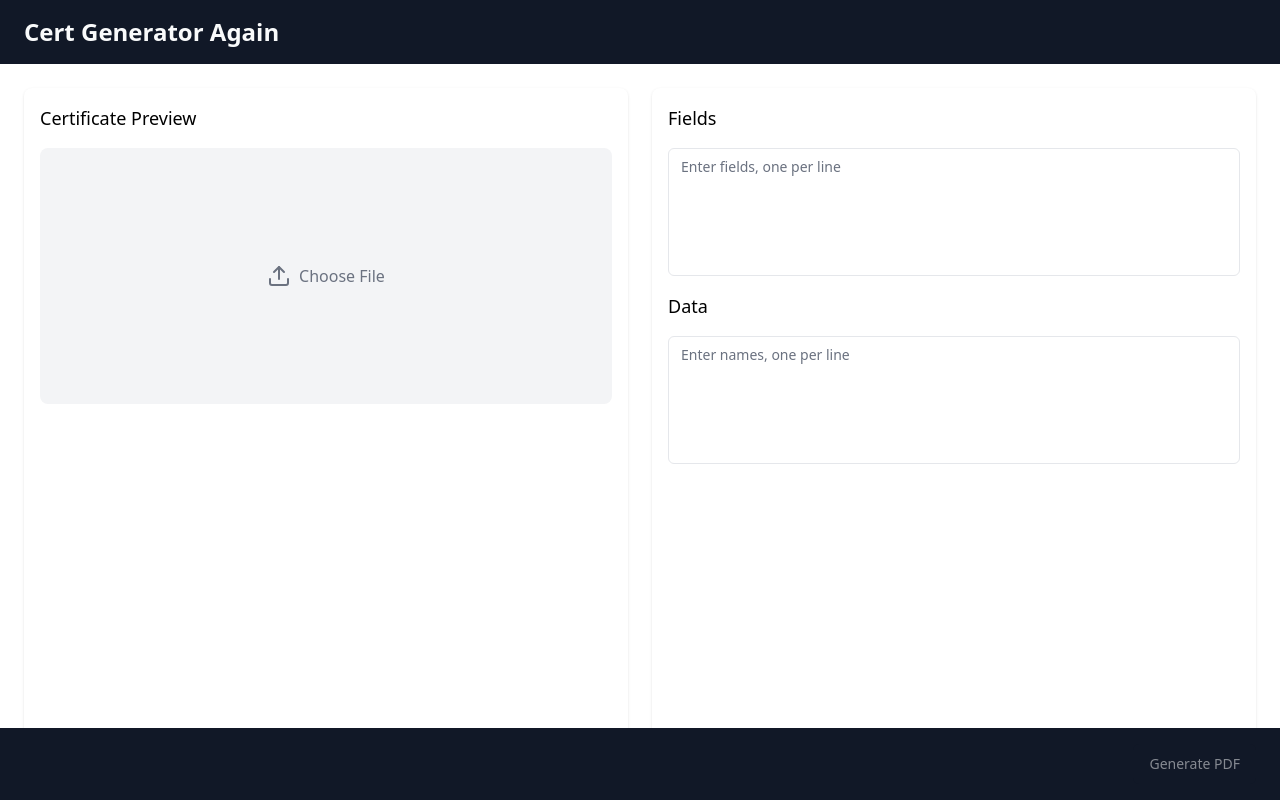
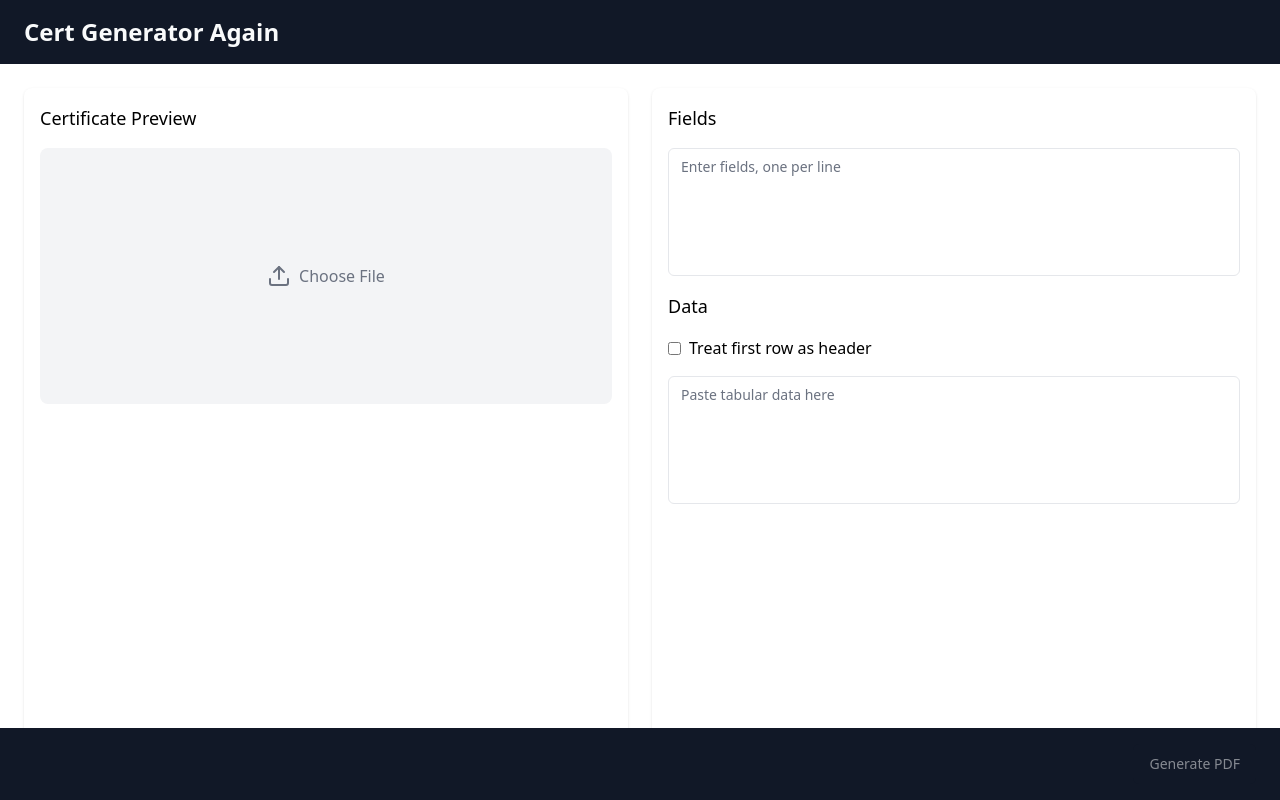
Before and after one commit to tinkertanker/bamboobot-cert-generator, a Next.js app: page / in a window 1280 px wide. Built offline with nearby package versions, Linux system fonts and the light colour scheme.

Commit message:
Added support for pasting tabular data

```diff
--- a/app/page.tsx
+++ b/app/page.tsx
@@ -1,40 +1,28 @@
-/**
- * This code was generated by v0 by Vercel.
- * @see https://v0.dev/t/nBiMnVrAaMP
- * Documentation: https://v0.dev/docs#integrating-generated-code-into-your-nextjs-app
- */
-
-/** Add fonts into your Next.js project:
-
-import { Inter } from 'next/font/google'
-
-inter({
-  subsets: ['latin'],
-  display: 'swap',
-})
-
-To read more about using these font, please visit the Next.js documentation:
-- App Directory: https://nextjs.org/docs/app/building-your-application/optimizing/fonts
-- Pages Directory: https://nextjs.org/docs/pages/building-your-application/optimizing/fonts
-**/
 "use client";
 
-import { useState } from "react";
+import { useState, useMemo, ChangeEvent } from "react";
 import { Textarea } from "@/components/ui/textarea";
 import { Button } from "@/components/ui/button";
 import Image from "next/image";
 import Spinner from "@/components/Spinner"; // Update the import path
+import { useTable, Column, ColumnInstance, HeaderGroup, Row, Cell } from "react-table"; // Import react-table
+
+interface TableData {
+  [key: string]: string;
+}
 
 export default function MainPage() {
   const [uploadedFile, setUploadedFile] = useState<File | null>(null);
   const [uploadedFileUrl, setUploadedFileUrl] = useState<string | null>(null);
-  const [names, setNames] = useState("");
-  const [isGenerating, setIsGenerating] = useState(false);
-  const [generatedPdfUrl, setGeneratedPdfUrl] = useState(null);
-  const [isLoading, setIsLoading] = useState(false); // Add loading state
-  const [fields, setFields] = useState(""); // New state for fields
+  const [names, setNames] = useState<string>("");
+  const [isGenerating, setIsGenerating] = useState<boolean>(false);
+  const [generatedPdfUrl, setGeneratedPdfUrl] = useState<string | null>(null);
+  const [isLoading, setIsLoading] = useState<boolean>(false); // Add loading state
+  const [fields, setFields] = useState<string>(""); // New state for fields
+  const [tableData, setTableData] = useState<TableData[]>([]); // Explicitly define the type for table data
+  const [isFirstRowHeader, setIsFirstRowHeader] = useState<boolean>(false); // New state for header toggle
 
-  const handleFileUpload = async (event: React.ChangeEvent<HTMLInputElement>) => {
+  const handleFileUpload = async (event: ChangeEvent<HTMLInputElement>) => {
     const file = event.target.files?.[0];
     if (file) {
       setUploadedFile(file);
@@ -59,12 +47,35 @@ export default function MainPage() {
     }
   };
 
-  const handleNamesChange = (event: React.ChangeEvent<HTMLTextAreaElement>) => {
+  const handleNamesChange = (event: ChangeEvent<HTMLTextAreaElement>) => {
     setNames(event.target.value);
   };
 
-  const handleFieldsChange = (event: React.ChangeEvent<HTMLTextAreaElement>) => {
+  const handleFieldsChange = (event: ChangeEvent<HTMLTextAreaElement>) => {
     setFields(event.target.value); // New handler for fields
+  };
+
+  const processTableData = (pastedData: string) => {
+    const rows = pastedData.split("\n").map(row => row.split("\t"));
+    const headers = isFirstRowHeader ? rows[0] : rows[0].map((_, index) => `Column ${index + 1}`);
+    const data = isFirstRowHeader ? rows.slice(1) : rows;
+    const tableData = data.map(row => {
+      const obj: TableData = {};
+      row.forEach((cell, index) => {
+        obj[headers[index]] = cell;
+      });
+      return obj;
+    });
+    setTableData(tableData);
+  };
+
+  const handleTableDataChange = (event: ChangeEvent<HTMLTextAreaElement>) => {
+    processTableData(event.target.value);
+  };
+
+  const handleHeaderToggle = () => {
+    setIsFirstRowHeader(!isFirstRowHeader);
+    processTableData(fields); // Reprocess the table data when the checkbox state changes
   };
 
   const generatePdf = async () => {
@@ -91,6 +102,19 @@ export default function MainPage() {
       setIsGenerating(false);
     }
   };
+
+  const columns: Column<TableData>[] = useMemo(
+    () => tableData.length > 0 ? Object.keys(tableData[0]).map(key => ({ Header: key, accessor: key })) : [],
+    [tableData]
+  );
+
+  const {
+    getTableProps,
+    getTableBodyProps,
+    headerGroups,
+    rows,
+    prepareRow
+  } = useTable({ columns, data: tableData });
 
   return (
     <div className="flex flex-col h-screen">
@@ -158,12 +182,50 @@ export default function MainPage() {
             className="w-full h-32 resize-none mb-4" // Adjust height and margin
           />
           <h2 className="text-lg font-medium mb-4">Data</h2>
+          <div className="flex items-center mb-4">
+            <input
+              type="checkbox"
+              id="header-toggle"
+              checked={isFirstRowHeader}
+              onChange={handleHeaderToggle} // Updated handler for checkbox
+              className="mr-2"
+            />
+            <label htmlFor="header-toggle">Treat first row as header</label>
+          </div>
           <Textarea
-            value={names}
-            onChange={handleNamesChange}
-            placeholder="Enter names, one per line"
+            onChange={handleTableDataChange} // Updated handler for table data
+            placeholder="Paste tabular data here"
             className="w-full h-32 resize-none"
           />
+          <div className="mt-4">
+            <table {...getTableProps()} className="min-w-full bg-white">
+              <thead>
+                {headerGroups.map((headerGroup: HeaderGroup<TableData>) => (
+                  <tr {...headerGroup.getHeaderGroupProps()} key={headerGroup.id}>
+                    {headerGroup.headers.map((column: ColumnInstance<TableData>) => (
+                      <th {...column.getHeaderProps()} className="px-4 py-2 border" key={column.id}>
+                        {column.render('Header')}
+                      </th>
+                    ))}
+                  </tr>
+                ))}
+              </thead>
+              <tbody {...getTableBodyProps()}>
+                {rows.map((row: Row<TableData>) => {
+                  prepareRow(row);
+                  return (
+                    <tr {...row.getRowProps()} key={row.getRowProps().key}>
+                      {row.cells.map((cell: Cell<TableData>) => (
+                        <td {...cell.getCellProps()} className="px-4 py-2 border" key={cell.getCellProps().key}>
+                          {cell.render('Cell')}
+                        </td>
+                      ))}
+                    </tr>
+                  );
+                })}
+              </tbody>
+            </table>
+          </div>
         </div>
       </main>
       <footer className="bg-primary text-primary-foreground py-4 px-6 fixed bottom-0 left-0 right-0">
--- a/package.json
+++ b/package.json
@@ -20,6 +20,7 @@
     "pdf-lib": "^1.17.1",
     "react": "^18.3.1",
     "react-dom": "^18",
+    "react-table": "^7.8.0",
     "tailwind-merge": "^2.5.2",
     "tailwindcss-animate": "^1.0.7"
   },
@@ -28,6 +29,7 @@
     "@types/node": "^20",
     "@types/react": "^18",
     "@types/react-dom": "^18",
+    "@types/react-table": "^7.7.20",
     "axios": "^1.7.7",
     "eslint": "^8",
     "eslint-config-next": "14.2.13",
```
Also changed, not shown: 1 other file (tests, documents, lock files or other folders).
